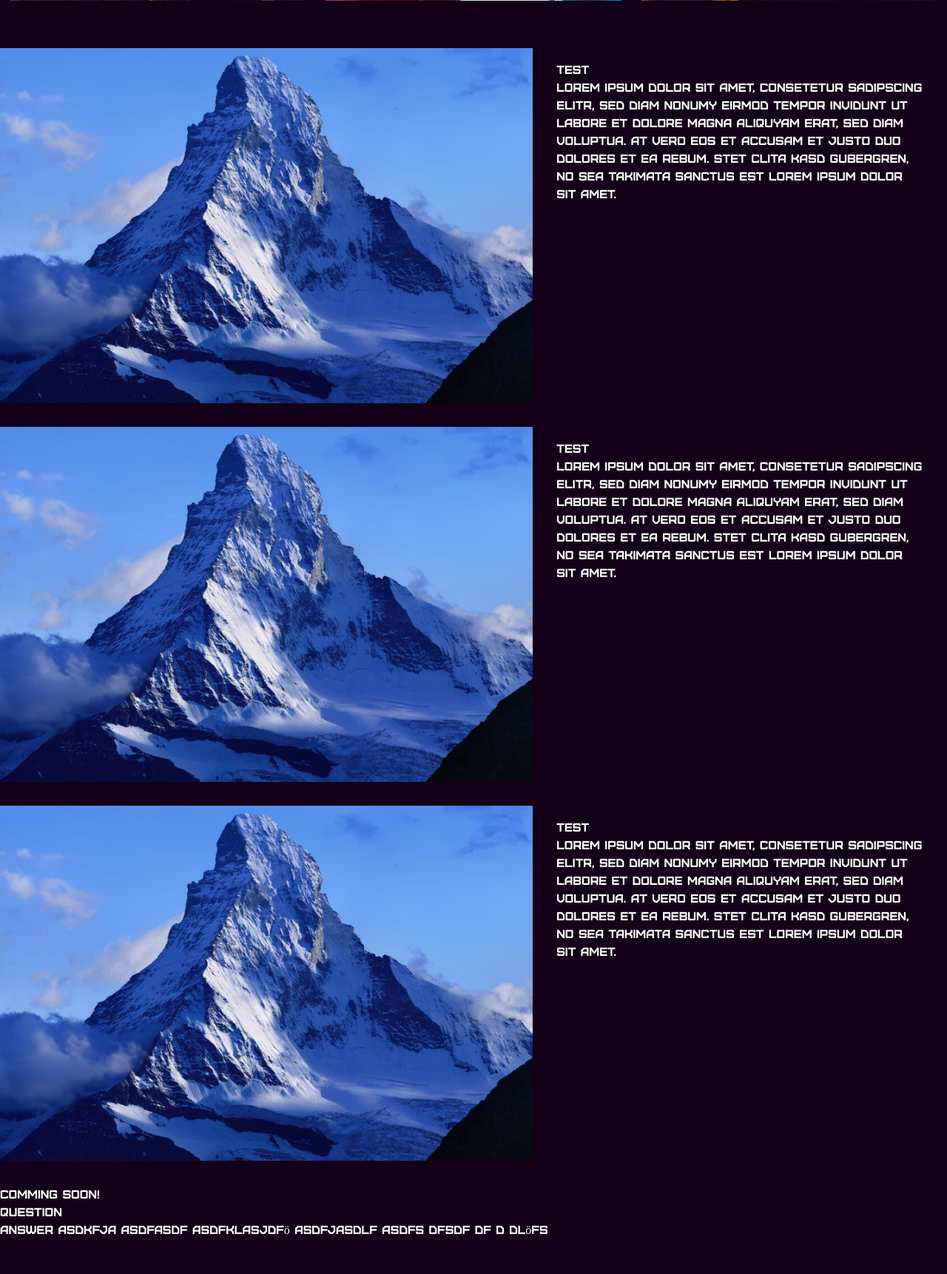
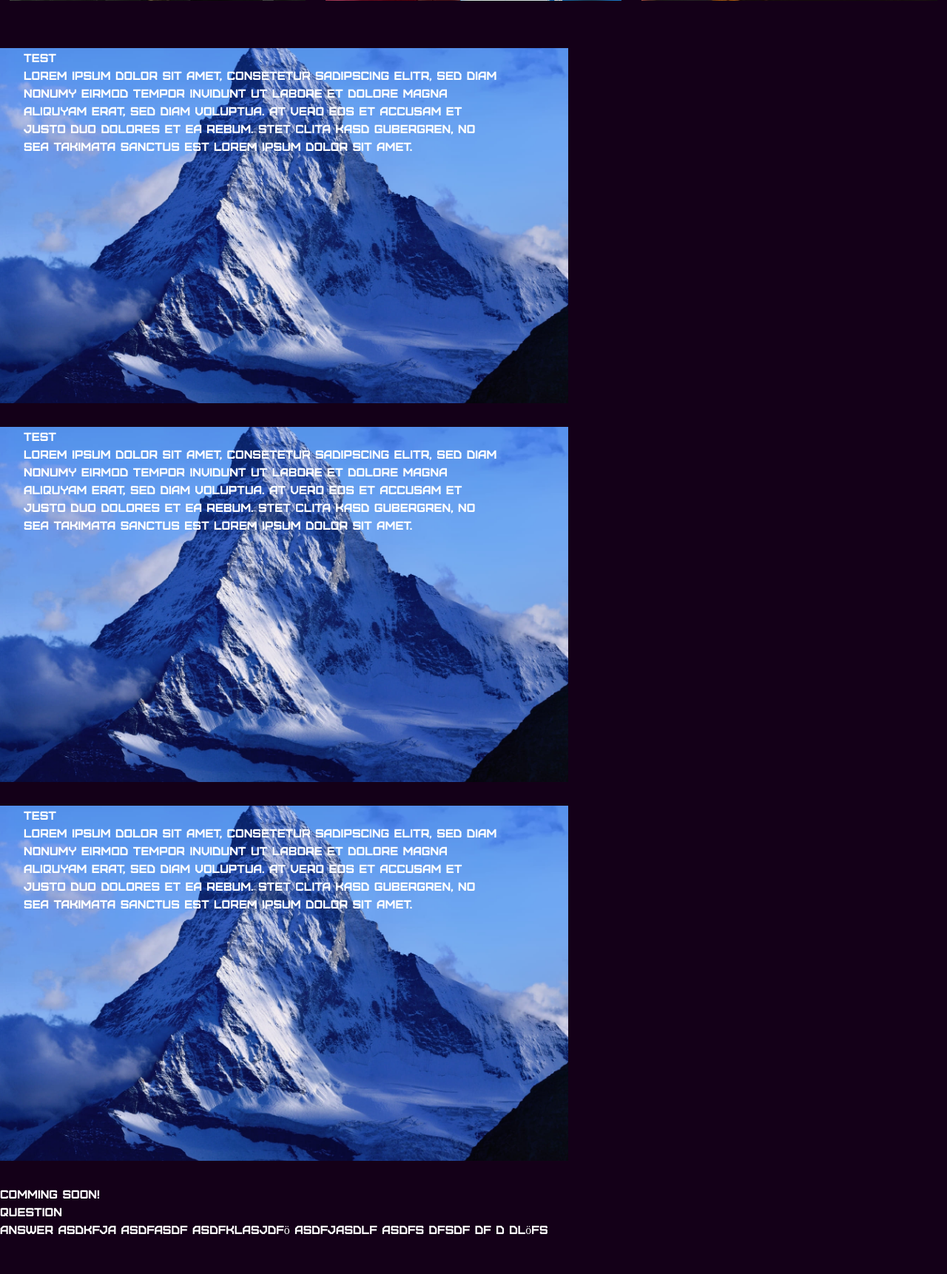
Before and after one commit to JonTron23/Binary, a PHP site: page / in a window 1280 px wide. Shown: the part 1311-3033 px from the top of the page at 74% size. Run offline with PHP 8.4, Linux system fonts and the light colour scheme; some libraries are stand-ins or nearby versions.

Commit message:
news_design not finished

```diff
--- a/files/css/style.css
+++ b/files/css/style.css
@@ -90,13 +90,20 @@ nav ul li a {
     height: 30rem;
     width: 100%;
     margin-bottom: 2rem;
+    position: relative;
 }
 #news_element img{
     height: 100%;
     object-fit: cover;
+    width: 60%;
+    position: absolute;
 }
 #news_element #news_text{
-    margin: 1rem 2rem 0rem 2rem;
+    margin: 0rem 2rem 0rem 2rem;
+    position: absolute;
+    width: 50%;
+    left: 0;
+    height: 100%;
 }
 #games {
     display: flex;
```
